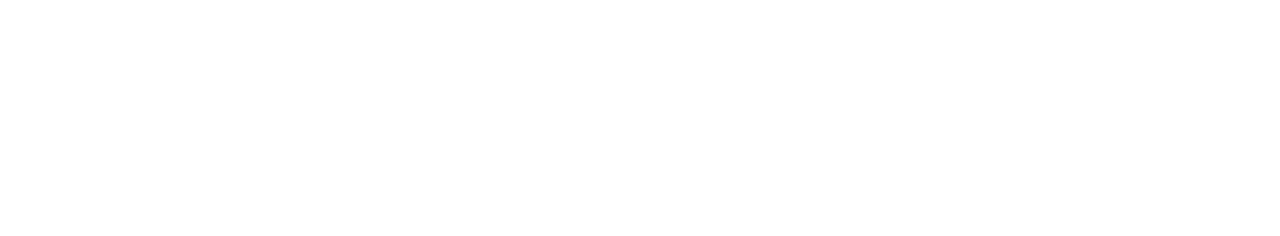
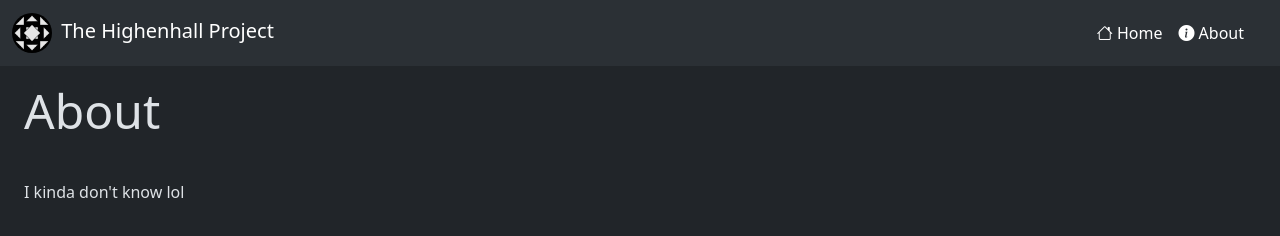
Before and after one commit to alliehighenhall/highenhall.github.io, a plain HTML site: page about/index.html in a window 1280 px wide. Drawn offline with nearby package versions, Linux system fonts and the light colour scheme.

Commit message:
giving up for today

```diff
--- a/about/index.html
+++ b/about/index.html
@@ -0,0 +1,46 @@
+<!doctype html>
+<html lang="en" data-bs-theme="dark">
+    <head>
+        <meta charset="utf-8">
+        <meta name="viewport" content="width=device-width, initial-scale=1">
+        <title>About | The Highenhall Project</title>
+        <link href="https://cdn.jsdelivr.net/npm/bootstrap@5.3.2/dist/css/bootstrap.min.css" rel="stylesheet" integrity="sha384-T3c6CoIi6uLrA9TneNEoa7RxnatzjcDSCmG1MXxSR1GAsXEV/Dwwykc2MPK8M2HN" crossorigin="anonymous">
+        <link rel="stylesheet" href="https://cdn.jsdelivr.net/npm/bootstrap-icons@1.11.0/font/bootstrap-icons.css">
+        <script src="https://cdn.jsdelivr.net/npm/bootstrap@5.3.2/dist/js/bootstrap.bundle.min.js" integrity="sha384-C6RzsynM9kWDrMNeT87bh95OGNyZPhcTNXj1NW7RuBCsyN/o0jlpcV8Qyq46cDfL" crossorigin="anonymous"></script>
+    </head>
+    <body>
+
+    <!--Start-aligned NavBar-icon-->
+    <nav class="navbar navbar-expand-lg bg-body-tertiary">
+        <div class="container-fluid">
+            <a class="navbar-brand" href="https://highenhall.com">
+            <img src="../assets/favicon.png" alt="Logo" width="40" class="rounded-pill d-inline-block align-text me-1">
+            The Highenhall Project
+            </a>
+            <button class="navbar-toggler" type="button" data-bs-toggle="collapse" data-bs-target="#navbarNavAltMarkup" aria-controls="navbarNavAltMarkup" aria-expanded="false" aria-label="Toggle navigation">
+                <span class="navbar-toggler-icon"></span>
+            </button>
+    <!--End-aligned NavBar buttons-->
+            <div class="collapse navbar-collapse justify-content-end me-3" id="navbarNavAltMarkup">
+                <div class="navbar-nav">
+                    <a class="nav-link active" aria-current="page" href="/">
+                        <i class="bi-house"></i>
+                        Home</a>
+                    <a class="nav-link active" aria-current="page" href="/about/index.html">
+                        <i class="bi-info-circle-fill"></i>
+                        About</a>
+                </div>
+            </div>
+        </div>
+    </nav>
+
+    <!--Homepage-content-->
+    <div class="container-fluid pt-3 px-4">
+        <h1 class="display-5">About</h1>
+
+        <p class="pt-3"></p>
+        I kinda don't know lol
+    </div>
+
+    </body>
+</html>
```
Also changed, not shown: index.html (+10 -12 lines).
